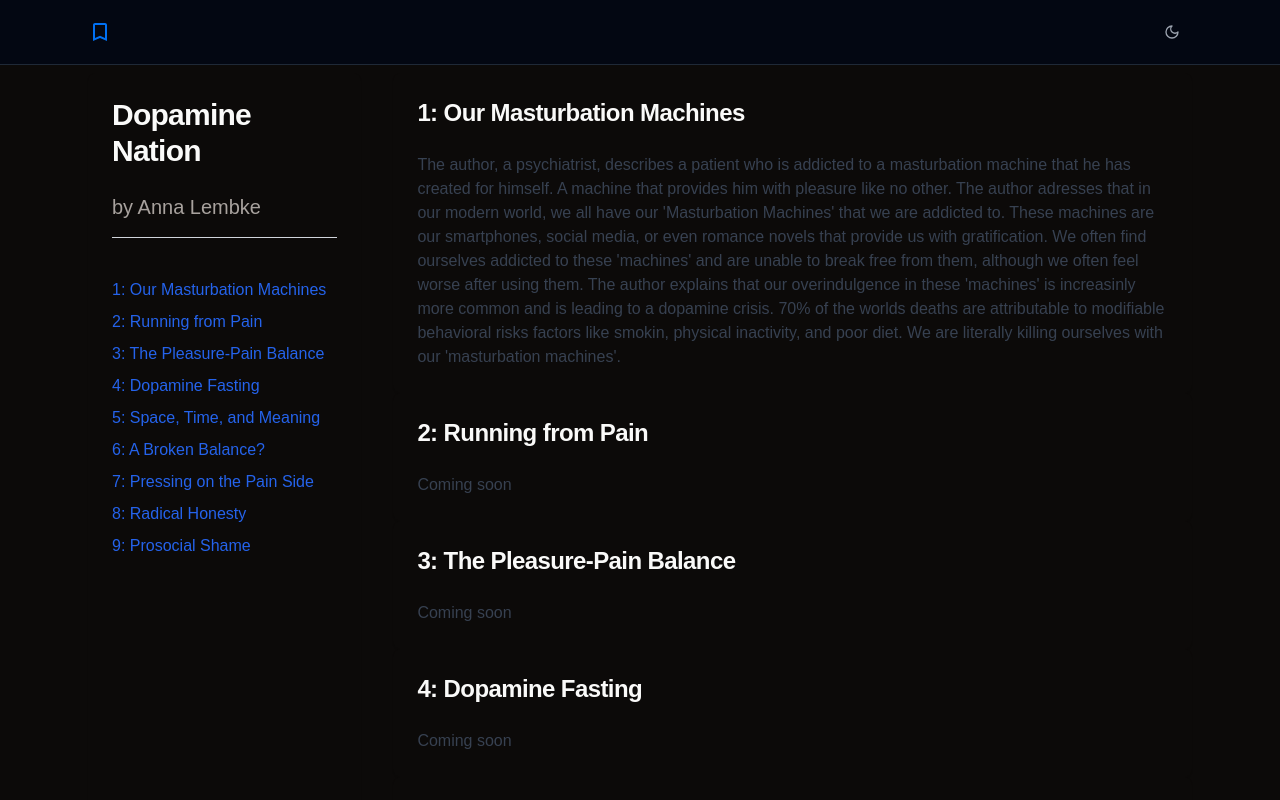
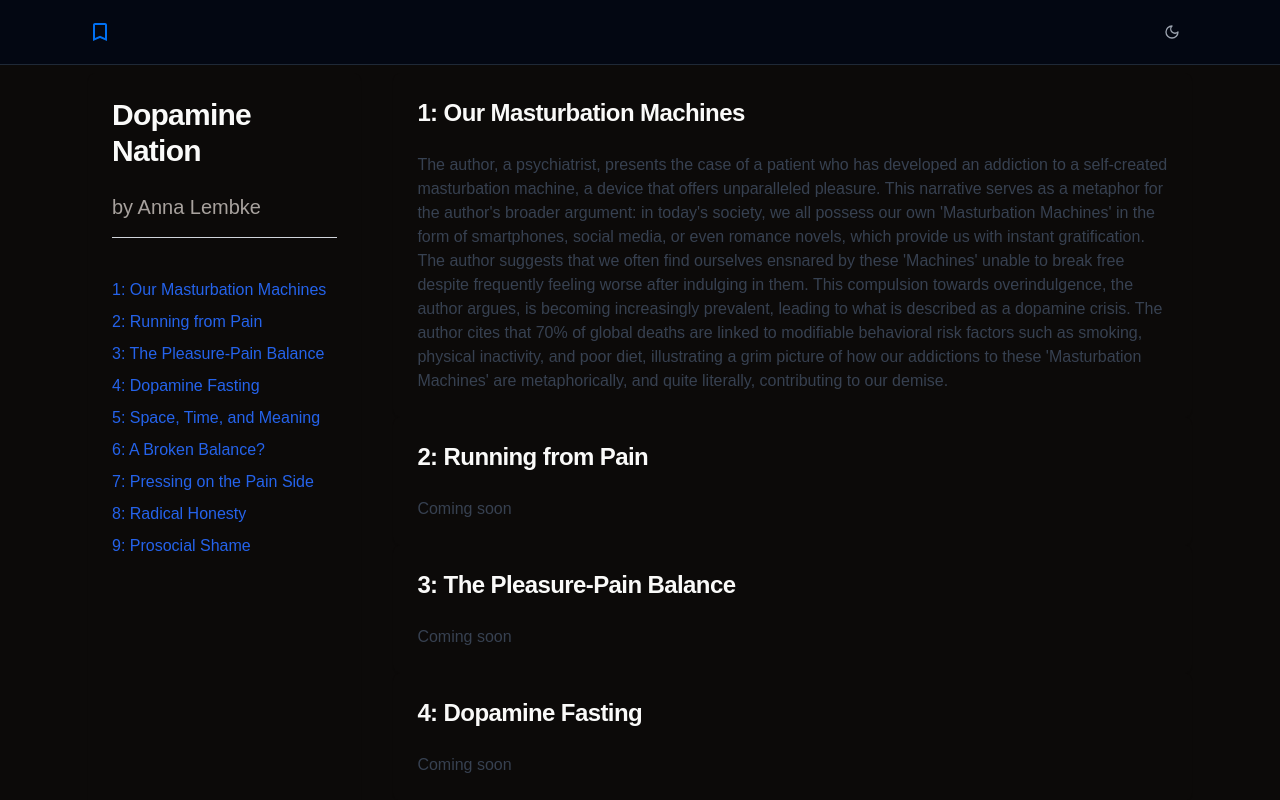
Before and after one commit to Logan-Roelofs/book-summary-website, a Next.js app: page /books/dopaminenation in a window 1280 px wide. Shown: the top 800 px of the page. Built offline with nearby package versions, Linux system fonts and the light colour scheme.

Commit message:
dopaminenation

```diff
--- a/app/books/dopaminenation/page.tsx
+++ b/app/books/dopaminenation/page.tsx
@@ -7,7 +7,7 @@
     {
       number: 1,
       title: "1: Our Masturbation Machines",
-      summary: "The author, a psychiatrist, describes a patient who is addicted to a masturbation machine that he has created for himself. A machine that provides him with pleasure like no other. The author adresses that in our modern world, we all have our 'Masturbation Machines' that we are addicted to. These machines are our smartphones, social media, or even romance novels that provide us with gratification. We often find ourselves addicted to these 'machines' and are unable to break free from them, although we often feel worse after using them. The author explains that our overindulgence in these 'machines' is increasinly more common and is leading to a dopamine crisis. 70% of the worlds deaths are attributable to modifiable behavioral risks factors like smokin, physical inactivity, and poor diet. We are literally killing ourselves with our 'masturbation machines'."
+      summary: "The author, a psychiatrist, presents the case of a patient who has developed an addiction to a self-created masturbation machine, a device that offers unparalleled pleasure. This narrative serves as a metaphor for the author's broader argument: in today's society, we all possess our own 'Masturbation Machines' in the form of smartphones, social media, or even romance novels, which provide us with instant gratification. The author suggests that we often find ourselves ensnared by these 'Machines' unable to break free despite frequently feeling worse after indulging in them. This compulsion towards overindulgence, the author argues, is becoming increasingly prevalent, leading to what is described as a dopamine crisis. The author cites that 70% of global deaths are linked to modifiable behavioral risk factors such as smoking, physical inactivity, and poor diet, illustrating a grim picture of how our addictions to these 'Masturbation Machines' are metaphorically, and quite literally, contributing to our demise."
     },
     {
       number: 2,
```
